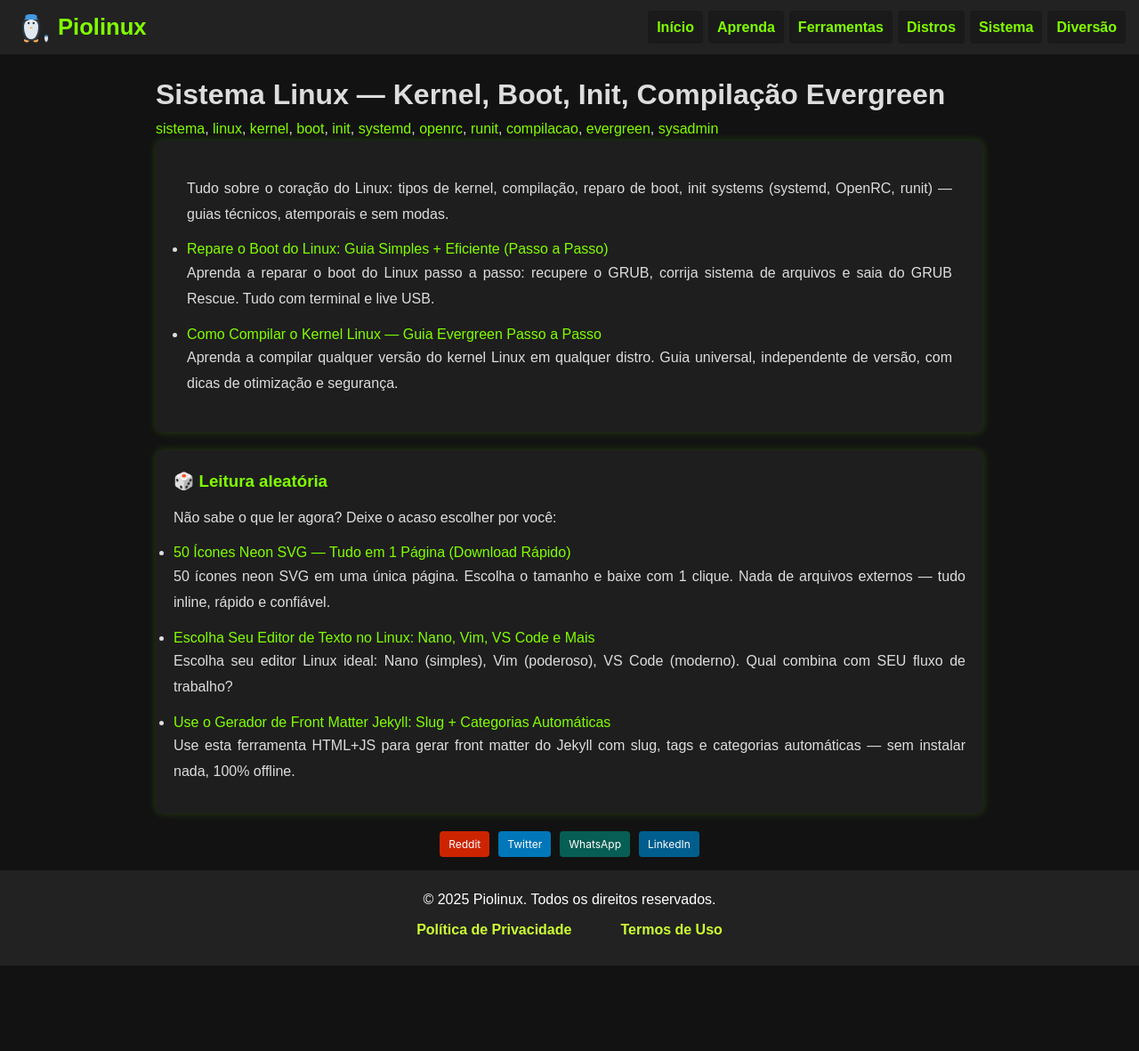
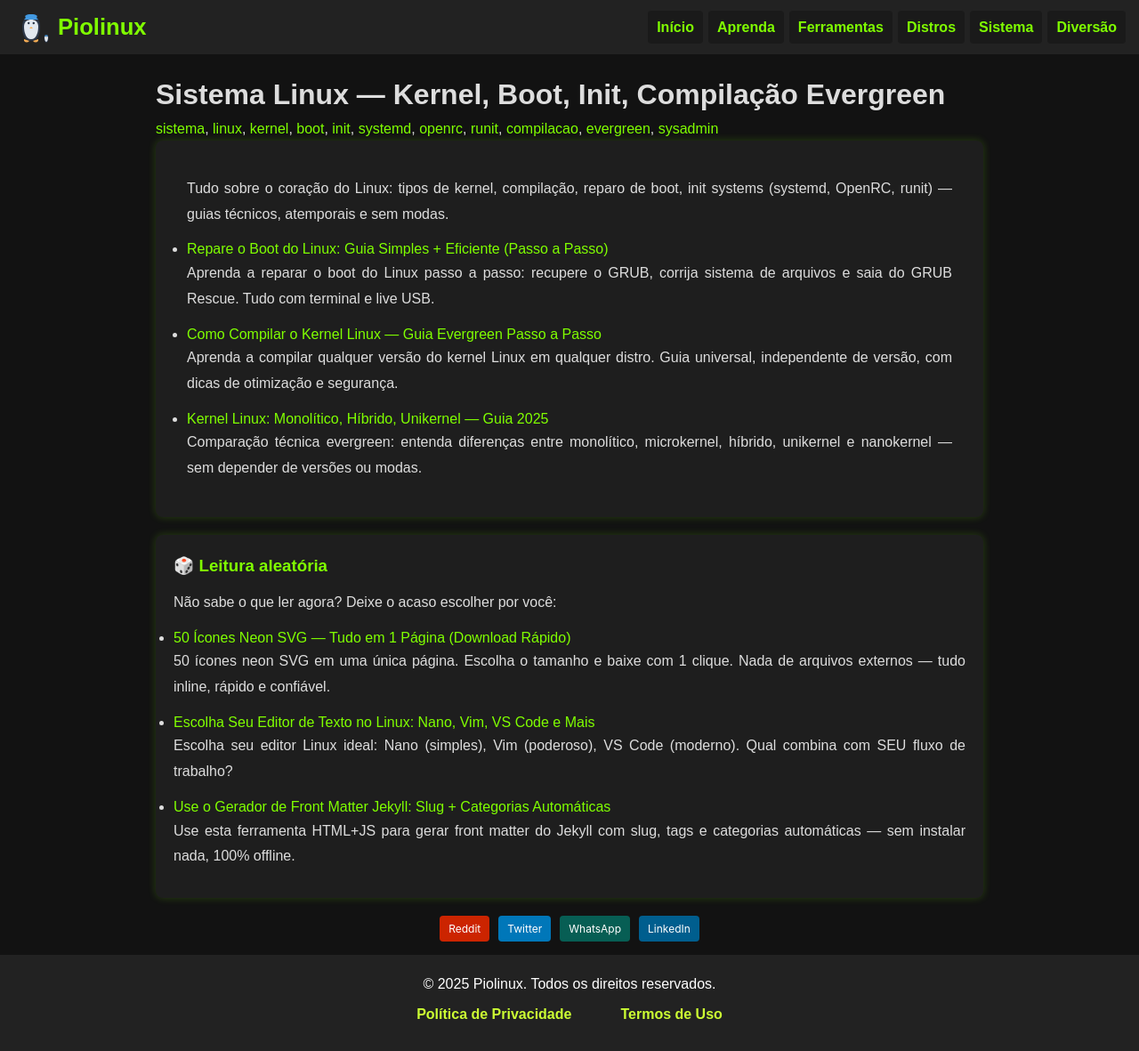
Before and after one commit to Piolinux/piolinux-site, a Jekyll site: the page built from sistema/index.html, in a window 1280 px wide. Shown: the whole page at 89% size. Built offline with Jekyll 4.4.1, drawn with Linux system fonts in a browser that asks for light colours; before the commit the page ends 1085 px from its top, so only the background shows below that.

Commit message:
Update tabela-evergreen-de-tipos-de-kernel.md

```diff
--- a/_pages/tabela-evergreen-de-tipos-de-kernel.md
+++ b/_pages/tabela-evergreen-de-tipos-de-kernel.md
@@ -1,7 +1,7 @@
 ---
 layout: default
-title: Compare Kernel Linux: Monolítico vs Híbrido vs Unikernel
-description: 'Comparação técnica evergreen: entenda diferenças entre monolítico, microkernel, híbrido, unikernel e nanokernel — sem depender de versões ou modas.'
+title: "Kernel Linux: Monolítico, Híbrido, Unikernel — Guia 2025"
+description: "Comparação técnica evergreen: entenda diferenças entre monolítico, microkernel, híbrido, unikernel e nanokernel — sem depender de versões ou modas."
 permalink: /kernel/
 tags: [kernel, linux, monolitico, microkernel, hibrido, unikernel, nanokernel, tipos, arquitetura]
 ---
```
